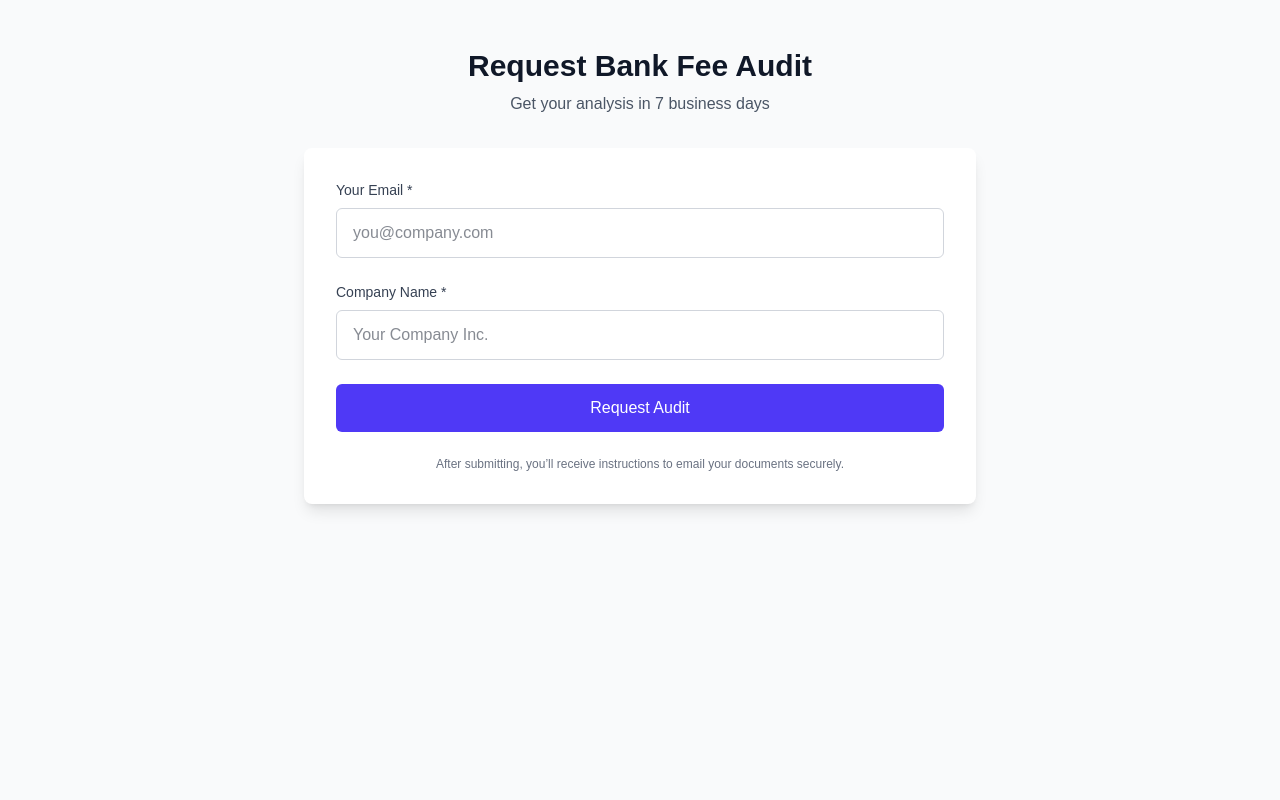
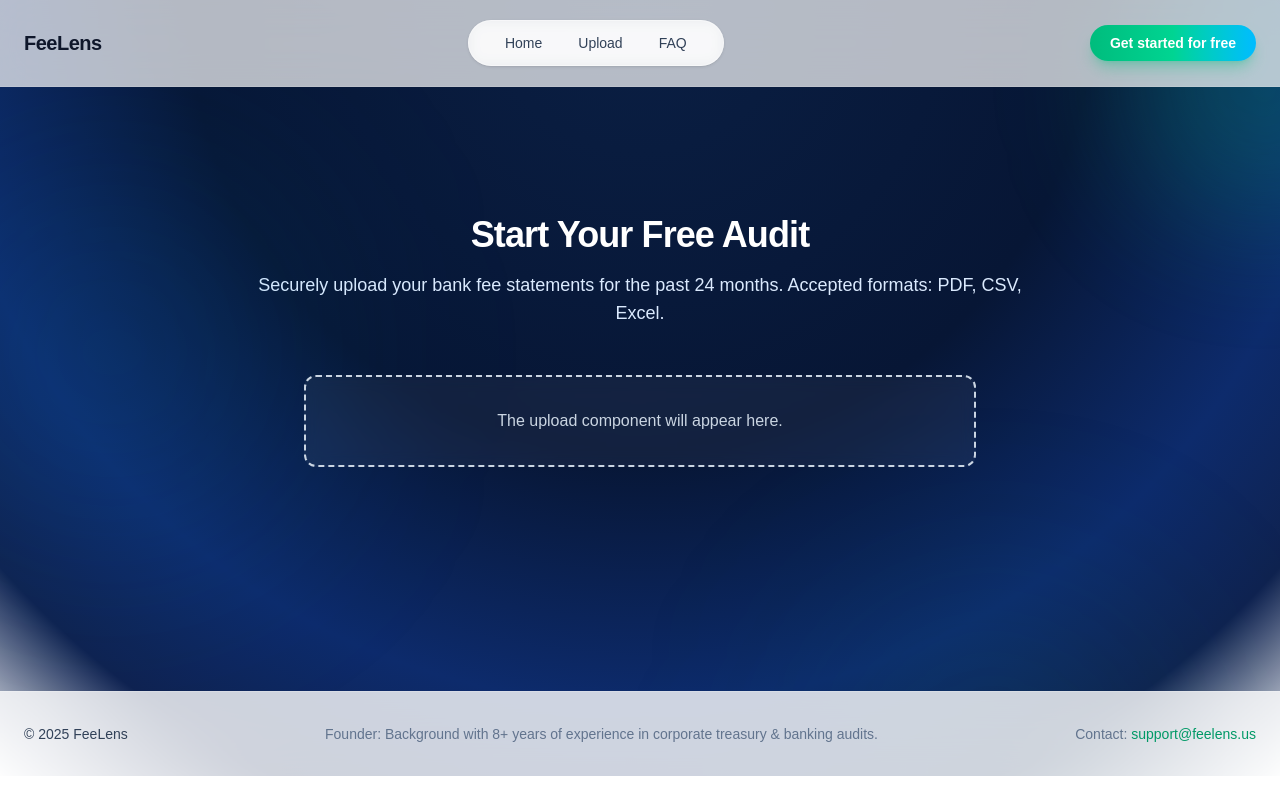
Before and after one commit to FeeLensMVP/FeeLens, a Next.js app: page /upload in a window 1280 px wide. Built offline with nearby package versions, Linux system fonts and the light colour scheme.

Commit message:
[+] page FAQ & page Upload

```diff
--- a/src/app/faq/page.tsx
+++ b/src/app/faq/page.tsx
@@ -1,17 +1,20 @@
 import Header from "@/components/Header";
 import Footer from "@/components/Footer";
 import FaqSection from "@/components/FaqSection";
+import PageBackground from "@/components/PageBackground"; // On importe le nouveau composant
 
 export default function FaqPage() {
   return (
-    // On utilise un fragment (<>...</>) car on n'a pas besoin d'une div globale ici
-    <>
+    // On applique le même fond que la page d'accueil
+    <div className="relative overflow-x-hidden bg-[radial-gradient(circle_at_top,_#0A1F44_0%,_#071635_45%,_#0D2B6C_70%,_#0F2250_85%,_white_100%)] text-gray-900">
+      {/* On utilise le composant de fond ici */}
+      <PageBackground />
+
       <Header />
-      <main className="flex min-h-screen items-start justify-center bg-slate-50 px-4 py-24 sm:py-32">
-        {/* On réutilise le composant FaqSection, c'est la beauté de React ! */}
+      <main className="flex flex-grow items-center justify-center px-4 py-24 sm:py-32">
         <FaqSection />
       </main>
       <Footer />
-    </>
+    </div>
   );
 }
--- a/src/app/layout.tsx
+++ b/src/app/layout.tsx
@@ -2,8 +2,8 @@ import type { Metadata } from "next";
 import "./globals.css";
 
 export const metadata: Metadata = {
-  title: "Create Next App",
-  description: "Generated by create next app",
+  title: "FeeLens",
+  description: "Stop Fees. Save More. Bank Smarter.",
 };
 
 export default function RootLayout({
@@ -13,7 +13,10 @@ export default function RootLayout({
 }>) {
   return (
     <html lang="en">
-      <body className="font-sans antialiased">
+      {/* CORRECTION : On applique la structure Flexbox directement sur le <body>.
+        Il devient le conteneur principal qui fait au moins la taille de l'écran.
+      */}
+      <body className="flex min-h-screen flex-col font-sans antialiased">
         {children}
       </body>
     </html>
--- a/src/app/page.tsx
+++ b/src/app/page.tsx
@@ -5,11 +5,11 @@ import SolutionSection from "@/components/SolutionSection";
 import AuditSection from "@/components/AuditSection";
 import FaqSection from "@/components/FaqSection";
 import Footer from "@/components/Footer";
-
-import logoWatermark from "@/assets/logo.png";
+import PageBackground from "@/components/PageBackground"; // On importe le nouveau composant
 import dashboardImage from "@/assets/images/FeeLens-dashboard.png";
 import complexEnvImage from "@/assets/images/FeeLens-complex-env.png";
 
+export const dynamic = 'force-dynamic';
 
 export default async function Home({
   searchParams,
@@ -19,24 +19,16 @@ export default async function Home({
   const subscribed = searchParams?.subscribed === "1";
 
   return (
-    <div className="relative min-h-screen overflow-x-hidden bg-[radial-gradient(circle_at_top,_#0A1F44_0%,_#071635_45%,_#0D2B6C_70%,_#0F2250_85%,_white_100%)] text-gray-900">
-      {/* Les éléments de fond restent ici car ils couvrent toute la page */}
-      <div className="pointer-events-none absolute inset-0">
-        <div className="absolute -top-16 right-[-10%] h-72 w-72 rounded-full bg-emerald-400/20 blur-3xl" />
-        <div className="absolute -left-20 top-40 h-96 w-96 rounded-full bg-sky-500/10 blur-[120px]" />
-        <div className="absolute bottom-[-20%] right-[10%] h-80 w-80 rounded-full bg-emerald-500/10 blur-[120px]" />
-      </div>
-      <div className="pointer-events-none absolute inset-0 flex items-center justify-center opacity-20 mix-blend-soft-light">
-        <img src={logoWatermark.src} alt="FeeLens logo watermark" className="w-[640px] max-w-full" />
-      </div>
+    <div className="relative overflow-x-hidden bg-[radial-gradient(circle_at_top,_#0A1F44_0%,_#071635_45%,_#0D2B6C_70%,_#0F2250_85%,_white_100%)] text-gray-900">
+      {/* On utilise le composant de fond ici */}
+      <PageBackground />
 
       <Header />
-      <main className="relative z-10">
+      <main className="flex-grow">
         <HeroSection image={dashboardImage} />
         <ContextSection image={complexEnvImage} />
         <SolutionSection />
         <AuditSection subscribed={subscribed} />
-        <FaqSection />
       </main>
       <Footer />
     </div>
--- a/src/app/upload/page.tsx
+++ b/src/app/upload/page.tsx
@@ -1,114 +1,36 @@
-'use client';
+"use client";
 
-import Link from 'next/link';
-import { useState } from 'react';
+import Header from "@/components/Header";
+import Footer from "@/components/Footer";
+import PageBackground from "@/components/PageBackground";
+// import { UploadDropzone } from "@/utils/uploadthing";
 
 export default function UploadPage() {
-  const [submitted, setSubmitted] = useState(false);
+  return (
+    // MODIFIÉ : Changement de la couleur de texte par défaut
+    <div className="relative overflow-x-hidden bg-[radial-gradient(circle_at_top,_#0A1F44_0%,_#071635_45%,_#0D2B6C_70%,_#0F2250_85%,_white_100%)] text-white">
+      <PageBackground />
 
-  const handleSubmit = async (e: React.FormEvent<HTMLFormElement>) => {
-    e.preventDefault();
-    const form = e.currentTarget;
-    const data = new FormData(form);
-
-    const response = await fetch('https://formspree.io/f/xnngpygq', {
-      method: 'POST',
-      body: data,
-      headers: {
-        'Accept': 'application/json'
-      }
-    });
-
-    if (response.ok) {
-      setSubmitted(true);
-    }
-  };
-
-  if (submitted) {
-    return (
-      <div className="min-h-screen bg-gray-50 flex items-center justify-center px-4">
-        <div className="max-w-md w-full bg-white rounded-lg shadow-lg p-8 text-center">
-          <div className="mx-auto flex items-center justify-center h-12 w-12 rounded-full bg-green-100 mb-4">
-            <svg className="h-6 w-6 text-green-600" fill="none" stroke="currentColor" viewBox="0 0 24 24">
-              <path strokeLinecap="round" strokeLinejoin="round" strokeWidth="2" d="M5 13l4 4L19 7" />
-            </svg>
-          </div>
-          <h2 className="text-2xl font-bold text-gray-900 mb-2">Request Received!</h2>
-          <p className="text-gray-600 mb-4">
-            We will reach out to you shortly with instructions.
-          </p>
-          <p className="text-sm text-gray-600 mb-2">
-            You can already request your bank to provide:
-          </p>
-          <ul className="text-sm text-gray-600 text-left mb-6 space-y-1">
-            <li>• Monthly fee statement (CSV, PDF, EDI822 or CAMT086)</li>
-            <li>• Bank pricing agreement (CSV or PDF)</li>
-           </ul>
-          <p className="text-sm text-gray-500 mb-6">
-            Your audit will be ready in <strong>7 business days</strong>
-          </p>
-          <Link
-            href="/"
-            className="inline-flex items-center justify-center rounded-md bg-indigo-600 px-6 py-3 text-white font-medium hover:bg-indigo-500"
-          >
-            Return Home
-          </Link>
-        </div>
-      </div>
-    );
-  }
-
-  return (
-    <div className="min-h-screen bg-gray-50 py-12 px-4">
-      <div className="max-w-2xl mx-auto">
-        <div className="text-center mb-8">
-          <h1 className="text-3xl font-bold text-gray-900">Request Bank Fee Audit</h1>
-          <p className="mt-2 text-gray-600">
-            Get your analysis in 7 business days
+      <Header />
+      <main className="flex flex-grow flex-col items-center px-4 py-24 sm:py-32">
+        <div className="w-full max-w-3xl text-center">
+          {/* MODIFIÉ : Texte en anglais et couleur en blanc */}
+          <h1 className="text-4xl font-bold tracking-tight text-white">
+            Start Your Free Audit
+          </h1>
+          {/* MODIFIÉ : Texte en anglais et couleur en bleu clair */}
+          <p className="mt-4 text-lg text-blue-100">
+            Securely upload your bank fee statements for the past 24 months. Accepted formats: PDF, CSV, Excel.
           </p>
         </div>
-
-        <div className="bg-white rounded-lg shadow-lg p-8">
-          <form onSubmit={handleSubmit} className="space-y-6">
-            <div>
-              <label className="block text-sm font-medium text-gray-700 mb-2">
-                Your Email *
-              </label>
-              <input
-                type="email"
-                name="email"
-                required
-                placeholder="you@company.com"
-                className="w-full rounded-md border border-gray-300 px-4 py-3 text-gray-900 focus:outline-none focus:ring-2 focus:ring-indigo-500"
-              />
-            </div>
-
-            <div>
-              <label className="block text-sm font-medium text-gray-700 mb-2">
-                Company Name *
-              </label>
-              <input
-                type="text"
-                name="company"
-                required
-                placeholder="Your Company Inc."
-                className="w-full rounded-md border border-gray-300 px-4 py-3 text-gray-900 focus:outline-none focus:ring-2 focus:ring-indigo-500"
-              />
-            </div>
-
-            <button
-              type="submit"
-              className="w-full rounded-md bg-indigo-600 px-6 py-3 text-white font-medium hover:bg-indigo-500 focus:outline-none focus:ring-2 focus:ring-indigo-500"
-            >
-              Request Audit
-            </button>
-
-            <p className="text-xs text-center text-gray-500">
-              After submitting, you’ll receive instructions to email your documents securely.
-            </p>
-          </form>
+        <div className="mt-12 w-full max-w-2xl rounded-xl border-2 border-dashed border-slate-300 bg-white/5 p-8 backdrop-blur-sm">
+          {/* MODIFIÉ : Texte en anglais et couleur en gris clair */}
+          <div className="text-center text-slate-300">
+            The upload component will appear here.
+          </div>
         </div>
-      </div>
+      </main>
+      <Footer />
     </div>
   );
 }
--- a/src/components/Header.tsx
+++ b/src/components/Header.tsx
@@ -1,23 +1,36 @@
+// On importe Link pour une navigation optimisée côté client
+import Link from "next/link";
+// On importe notre "liste d'ingrédients"
 import { NAV_LINKS } from "@/lib/constants";
 
 export default function Header() {
   return (
     <header className="relative z-20 border-b border-white/10 bg-white/70 backdrop-blur-xl">
       <div className="mx-auto flex max-w-7xl items-center justify-between px-6 py-5">
-        <div className="text-xl font-semibold tracking-tight text-slate-900">FeeLens</div>
+        <Link href="/" className="text-xl font-semibold tracking-tight text-slate-900">
+          FeeLens
+        </Link>
+
+        {/* C'EST ICI QUE LA NAVIGATION EST CONSTRUITE */}
         <nav className="hidden items-center gap-3 rounded-full border border-white/40 bg-white/70 px-6 py-2 text-sm font-medium text-slate-700 shadow-sm backdrop-blur lg:flex">
+          {/* On boucle sur chaque lien de notre constante NAV_LINKS */}
           {NAV_LINKS.map((link) => (
-            <a key={link.href} href={link.href} className="rounded-full px-3 py-1 transition hover:bg-slate-100">
+            <Link
+              key={link.href}
+              href={link.href}
+              className="rounded-full px-3 py-1 transition hover:bg-slate-100"
+            >
               {link.label}
-            </a>
+            </Link>
           ))}
         </nav>
-        <a
-          href="#audit"
+
+        <Link
+          href="/#audit"
           className="inline-flex items-center rounded-full bg-gradient-to-r from-emerald-500 via-emerald-400 to-sky-400 px-5 py-2 text-sm font-semibold text-white shadow-lg shadow-emerald-500/30 transition focus:outline-none focus-visible:ring-2 focus-visible:ring-emerald-300 focus-visible:ring-offset-2"
         >
           Get started for free
-        </a>
+        </Link>
       </div>
     </header>
   );
--- /dev/null
+++ b/src/components/PageBackground.tsx
@@ -0,0 +1,17 @@
+// src/components/PageBackground.tsx
+
+import Image from "next/image";
+import logoWatermark from "@/assets/logo.png";
+
+export default function PageBackground() {
+  return (
+    <>
+      {/* Éléments de fond */}
+      <div className="pointer-events-none absolute inset-0">
+        <div className="absolute -top-16 right-[-10%] h-72 w-72 rounded-full bg-emerald-400/20 blur-3xl" />
+        <div className="absolute -left-20 top-40 h-96 w-96 rounded-full bg-sky-500/10 blur-[120px]" />
+        <div className="absolute bottom-[-20%] right-[10%] h-80 w-80 rounded-full bg-emerald-500/10 blur-[120px]" />
+      </div>
+    </>
+  );
+}
--- a/src/lib/constants.tsx
+++ b/src/lib/constants.tsx
@@ -1,8 +1,8 @@
 export const NAV_LINKS = [
-  { href: "#context", label: "Context" },
-  { href: "#solution", label: "Solution" },
-  { href: "#audit", label: "Free Audit" },
-  { href: "#faq", label: "FAQ" },
+  { href: "/", label: "Home" },
+  { href: "/upload", label: "Upload"},
+  { href: "/faq", label: "FAQ" },
+
 ];
 
 export const FAQ_DATA = [
```
